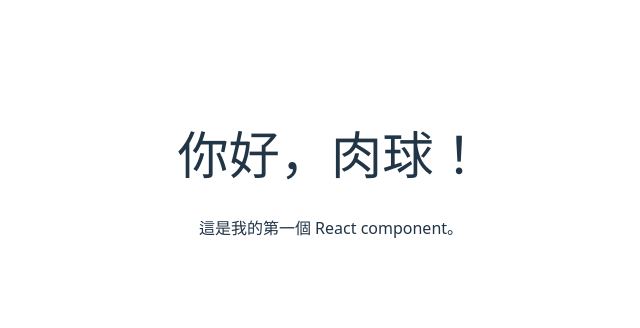
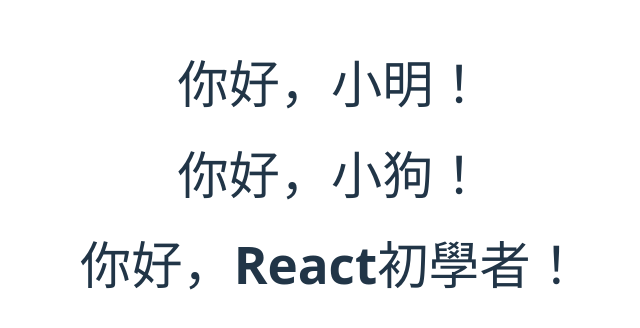
Before and after one commit to roucho1/my-react-app, a React (Vite) app: page / in a window 1280 px wide. Shown: the part 226-554 px from the top of the page, without its empty margins (309-949 px from the left). Built offline with nearby package versions, Linux system fonts and the light colour scheme.

Commit message:
Day 3: learn props, pass data to Greeting component

```diff
--- a/src/App.jsx
+++ b/src/App.jsx
@@ -1,13 +1,12 @@
-import { useState } from "react";
-import reactLogo from "./assets/react.svg";
-import viteLogo from "/vite.svg";
 import "./App.css";
 import Greeting from "./Greeting";
 
 function App() {
   return (
     <div>
+      <Greeting name="小明" />
       <Greeting />
+      <Greeting name="React初學者" />
     </div>
   );
 }
--- a/src/Greeting.jsx
+++ b/src/Greeting.jsx
@@ -1,10 +1,8 @@
-function Greeting() {
-  const name = "肉球";
-
+function Greeting({ name: test = "小狗" }) {
+  console.log({ test });
   return (
     <div>
-      <h1>你好，{name}！</h1>
-      <p>這是我的第一個 React component。</p>
+      <h1>你好，{test}！</h1>
     </div>
   );
 }
```
